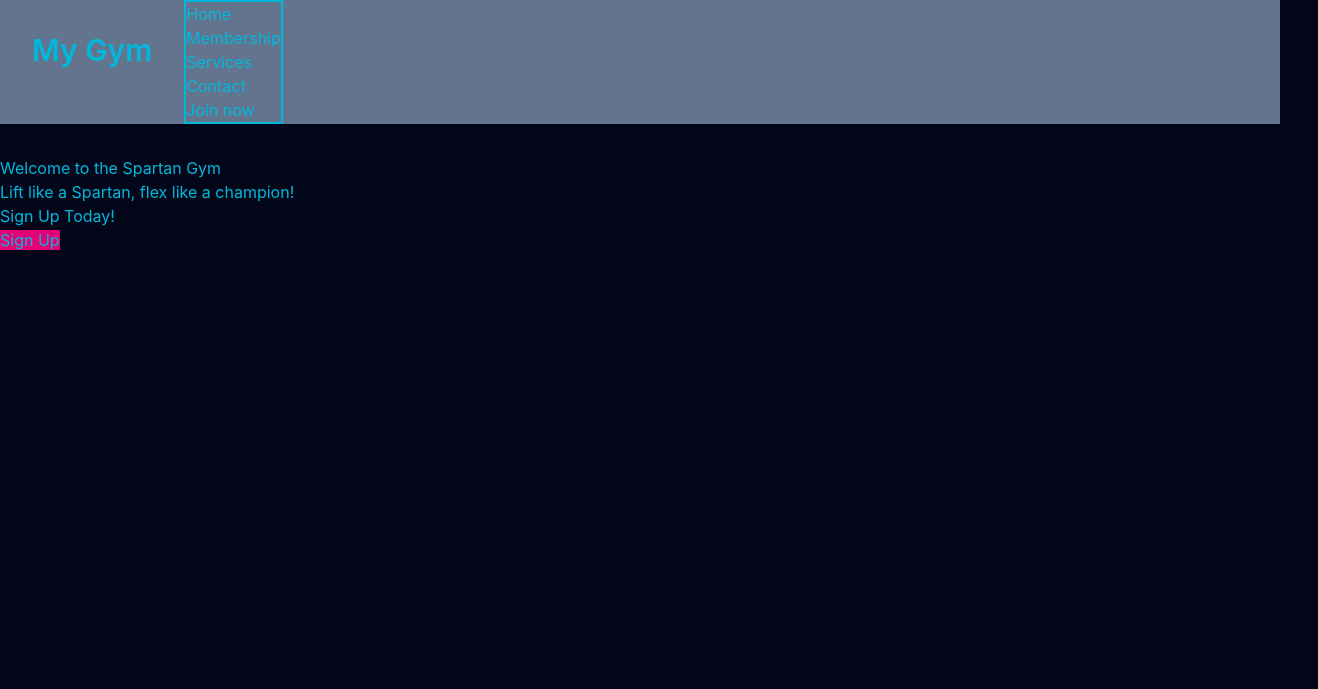
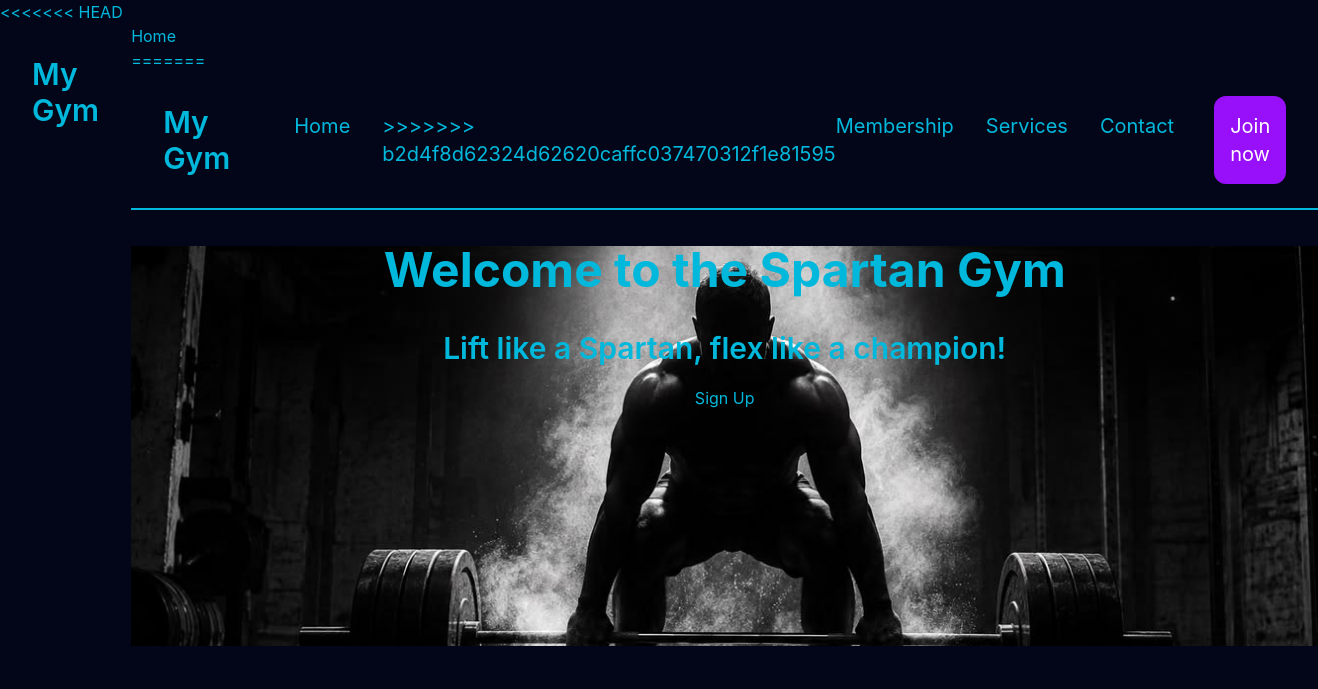
Before and after one commit to LeboKR/MyGym, a website: page frontEnd/index.html in a window 1280 px wide. Shown: the whole page, 1318 px wide, since content can reach past the window. Drawn offline with Linux system fonts and the light colour scheme.

```diff
--- a/frontEnd/index.html
+++ b/frontEnd/index.html
@@ -7,6 +7,7 @@
     <title>My Gym | Train with purpose</title>
 </head>
 <body class = "bg-slate-950 text-cyan-500">
+<<<<<<< HEAD
 <section class="mb-8 flex bg-slate-500">
         <a class="text-3xl font-semibold p-8" href="index.html">
             My Gym
@@ -14,24 +15,33 @@
         <nav class = "border-2">
             <ul>
                 <li><a href="index.html" aria-current="page">Home</a></li>
+=======
+<section class="mb-8 flex border-b-2">
+        <a class="text-3xl font-semibold p-8" href="index.html">
+            My Gym
+        </a>
+        <nav class = "ms-auto  text-xl gap-10 flex items-center px-8">
+            <ul class = "flex space-x-8 ">
+                <li><a href="index.html">Home</a></li>
+>>>>>>> b2d4f8d62324d62620caffc037470312f1e81595
                 <li><a href="index.html#membership">Membership</a></li>
                 <li><a href="index.html#services">Services</a></li>
                 <li><a href="index.html#contact">Contact</a></li>
             </ul>
-            <a href="signUp.html">Join now</a>
+            <a href="signUp.html" class = "bg-purple-600 p-4 text-white rounded-xl">Join now</a>
         </nav>
 
 </section>
 
 <main>
+<section class = "mb-10 mx-auto h-100 text-center bg-[url(../images/heroSection.jpg)] bg-no-repeat bg-cover bg-center ">
+    <h1 class = "text-5xl font-bold mx-auto my-9">Welcome to the Spartan Gym</h1>
+    <h3 class = "text-3xl inline-block font-semibold mx-auto mb-5">Lift like a Spartan, flex like a champion!</h3>
+    <div>
+        <a href="signUp.html" class = "">Sign Up</a>
+    </div>
+</section>
 
-    <h1>Welcome to the Spartan Gym</h1>
-    <h3>Lift like a Spartan, flex like a champion!</h3>
-
-    <div id = "callToAction">
-        <h2>Sign Up Today!</h2>
-        <a href="signUp.html" class = "bg-pink-600">Sign Up</a>
-    </div>
 
 </main>
 
--- a/frontEnd/package.json
+++ b/frontEnd/package.json
@@ -4,7 +4,8 @@
   "description": "",
   "main": "script.js",
   "scripts": {
-    "test": "echo \"Error: no test specified\" && exit 1"
+    "test": "echo \"Error: no test specified\" && exit 1",
+    "watch": "npx @tailwindcss/cli -i input.css -o output.css --watch"
   },
   "keywords": [],
   "author": "Lebza",
```
Also changed, not shown: frontEnd/output.css, images/heroSection.jpg (added).
